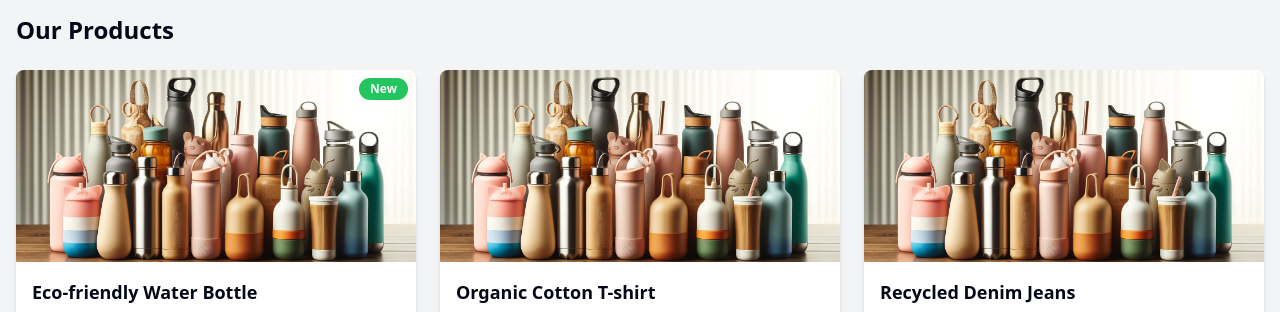
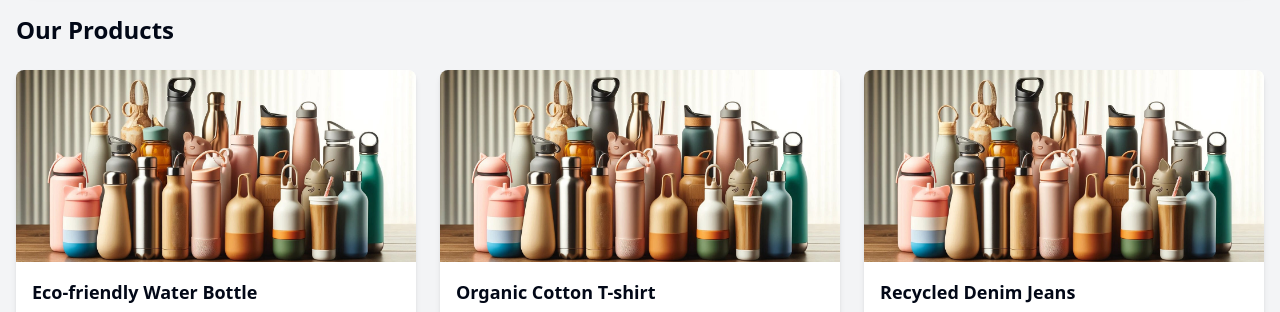
Before and after one commit to ebalduccio/eco-ecommerce, a Next.js app: page / in a window 1280 px wide. Shown: the part 462-774 px from the top of the page. Built offline with nearby package versions, Linux system fonts and the light colour scheme.

Commit message:
build fixed

```diff
--- a/src/app/page.tsx
+++ b/src/app/page.tsx
@@ -49,7 +49,7 @@ export default function Home(): JSX.Element {
         <main className="flex-grow container mx-auto px-4 py-8">
           {isLoading ? (
             <div className="flex justify-center items-center h-64">
-              <div className="animate-spin rounded-full h-12 w-12 border-t-2 border-b-2 border-green-600"></div>
+              <div className="animate-spin rounded-full h-12 w-12 border-t-2 border-b-2 border-green-600" />
             </div>
           ) : error ? (
             <div className="text-center py-12">
@@ -67,7 +67,7 @@ export default function Home(): JSX.Element {
               {searchTerm && (
                 <div className="mb-6">
                   <p className="text-gray-600">
-                    Showing results for "{searchTerm}"
+                    Showing results for &quot;{searchTerm}&quot;
                     {filteredProducts.length === 0 ? (
                       <span className="ml-2">- No products found</span>
                     ) : (
@@ -82,7 +82,7 @@ export default function Home(): JSX.Element {
                 <div className="text-center py-12">
                   <h3 className="text-xl font-semibold mb-2">No Products Found</h3>
                   <p className="text-gray-600 mb-4">
-                    We couldn't find any products matching your search.
+                    We couldn&apos;t find any products matching your search.
                   </p>
                   <Button
                     onClick={() => setSearchTerm('')}
--- a/src/components/product/ProductCard.tsx
+++ b/src/components/product/ProductCard.tsx
@@ -7,6 +7,7 @@ import { Badge } from "@/components/ui/badge"
 import { Product } from '@/types'
 import { useAppContext } from '@/context/AppContext'
 import ProductDetailDialog from './ProductDetailDialog'
+import Image from 'next/image'
 
 interface ProductCardProps {
     product: Product
@@ -37,10 +38,12 @@ export default function ProductCard({
                 <div className="flex flex-col sm:flex-row">
                     {/* Image Section */}
                     <div className="relative sm:w-48 shrink-0">
-            <img
+                        <Image
                             src={product.image}
                             alt={product.name}
-              className="w-full h-48 sm:h-full object-cover transition-transform duration-300 hover:scale-105"
+                            fill
+                            className="object-cover"
+                            sizes="(max-width: 768px) 100vw, (max-width: 1200px) 50vw, 33vw"
                         />
                         {product.id === 1 && (
                             <Badge className="absolute top-2 right-2 bg-green-500">
@@ -104,17 +107,14 @@ export default function ProductCard({
     // Grid View (default)
     return (
         <div className="bg-white rounded-lg shadow-md overflow-hidden hover:shadow-lg transition-shadow duration-300">
-      <div className="relative">
-        <img
+            <div className="relative w-full h-48">
+                <Image
                     src={product.image}
                     alt={product.name}
-          className="w-full h-48 object-cover transition-transform duration-300 hover:scale-105"
+                    fill
+                    className="object-cover"
+                    sizes="(max-width: 768px) 100vw, (max-width: 1200px) 50vw, 33vw"
                 />
-        {product.id === 1 && (
-          <Badge className="absolute top-2 right-2 bg-green-500">
-            New
-          </Badge>
-        )}
             </div>
 
             <div className="p-4">
--- a/src/components/product/ProductDetailDialog.tsx
+++ b/src/components/product/ProductDetailDialog.tsx
@@ -5,6 +5,7 @@ import { useState } from 'react'
 import { Star } from 'lucide-react'
 import { Dialog, DialogContent, DialogHeader, DialogTitle } from "@/components/ui/dialog"
 import { Product } from '@/types'
+import Image from 'next/image'
 
 interface ProductDetailDialogProps {
     product: Product | null
@@ -47,10 +48,12 @@ export default function ProductDetailDialog({
                     <div className="space-y-4">
                         {/* Imagem do Produto */}
                         <div className="relative aspect-square rounded-lg overflow-hidden">
-              <img
+                            <Image
                                 src={product.image}
                                 alt={product.name}
-                className="w-full h-full object-cover"
+                                fill
+                                className="object-cover"
+                                sizes="(max-width: 768px) 100vw, (max-width: 1200px) 50vw, 33vw"
                             />
                         </div>
 
@@ -61,10 +64,12 @@ export default function ProductDetailDialog({
                                     key={i}
                                     className="w-20 h-20 rounded-md overflow-hidden cursor-pointer border-2 hover:border-green-500 transition-colors"
                                 >
-                  <img
+                                    <Image
                                         src={product.image}
-                    alt={`${product.name} view ${i}`}
-                    className="w-full h-full object-cover"
+                                        alt={product.name}
+                                        fill
+                                        className="object-cover"
+                                        sizes="(max-width: 768px) 100vw, (max-width: 1200px) 50vw, 33vw"
                                     />
                                 </div>
                             ))}
@@ -110,7 +115,7 @@ export default function ProductDetailDialog({
                                     className="rounded-md border-gray-300 focus:border-green-500 focus:ring-green-500"
                                     defaultValue="1"
                                 >
-                  {[1,2,3,4,5].map(num => (
+                                    {[1, 2, 3, 4, 5].map(num => (
                                         <option key={num} value={num}>{num}</option>
                                     ))}
                                 </select>
```
Lines whose indentation alone changed are shown as unchanged.
